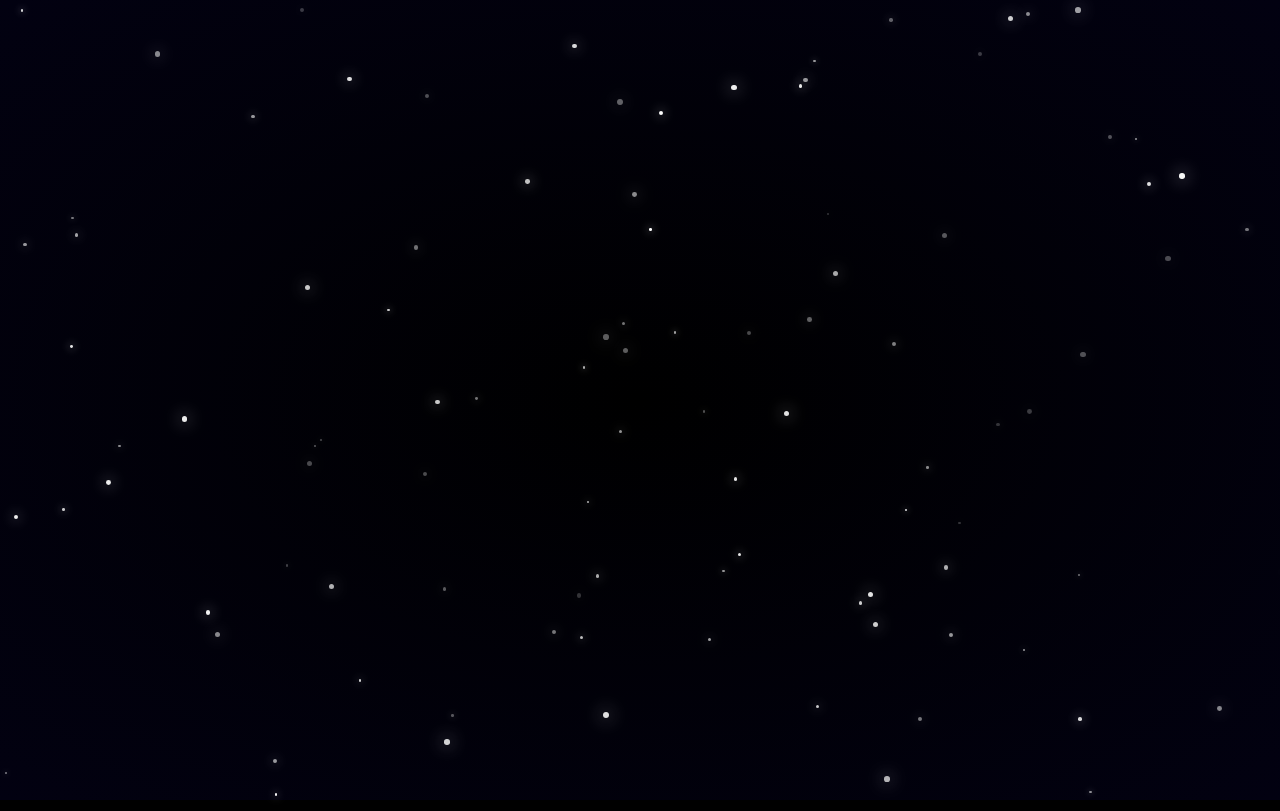
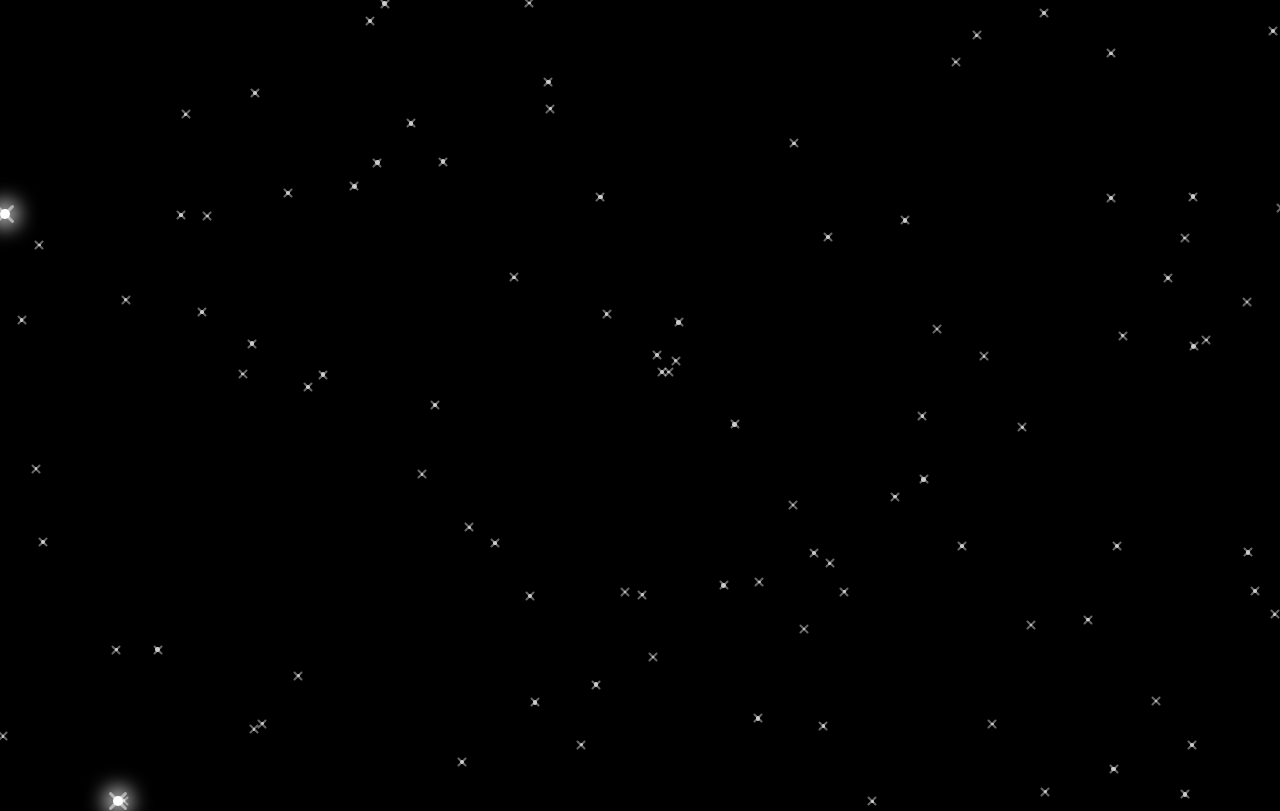
Before and after one commit to A7Spy/S-star-map-E4-FTOAO, a plain HTML site: page index.html in a window 1280 px wide. Drawn offline with Linux system fonts and the light colour scheme.

Commit message:
index.html(E1)

```diff
--- a/index.html
+++ b/index.html
@@ -7,95 +7,92 @@
     body {
       margin: 0;
       background: black;
-      color: white;
-      font-family: Arial, sans-serif;
       overflow: hidden;
-    }
-    .star-map {
-      position: relative;
-      width: 100vw;
-      height: 100vh;
-      background: radial-gradient(ellipse at center, #000 0%, #020111 100%);
     }
     .star {
       position: absolute;
+      background: white;
       border-radius: 50%;
-      cursor: pointer;
-      transition: transform 0.2s, box-shadow 0.2s;
+      opacity: 0.8;
     }
-    .star:hover {
-      transform: scale(1.8);
-      box-shadow: 0 0 15px #0ff;
+    /* تأثير وميض النجمة */
+    .star::before, .star::after {
+      content: '';
+      position: absolute;
+      top: 50%;
+      left: 50%;
+      background: rgba(255,255,255,0.5);
+      transform: translate(-50%, -50%) rotate(45deg);
+      border-radius: 2px;
     }
-    .tooltip {
-      position: absolute;
-      background: rgba(0, 0, 0, 0.8);
-      color: #fff;
-      padding: 4px 8px;
-      border-radius: 6px;
-      font-size: 14px;
-      white-space: nowrap;
-      pointer-events: none;
-      opacity: 0;
-      transition: opacity 0.2s;
+    .star::before {
+      width: 12px;
+      height: 2px;
+    }
+    .star::after {
+      width: 2px;
+      height: 12px;
+    }
+    /* النجوم الكبيرة */
+    .big-star {
+      width: 10px !important;
+      height: 10px !important;
+      box-shadow: 0 0 20px 8px rgba(255,255,255,0.9);
+      opacity: 1;
+    }
+    .big-star::before {
+      width: 24px;
+      height: 3px;
+    }
+    .big-star::after {
+      width: 3px;
+      height: 24px;
+    }
+    .star:hover::after,
+    .star:hover::before {
+      background: yellow;
     }
   </style>
 </head>
 <body>
-  <div class="star-map" id="starMap">
-  </div>
-
-  <div class="tooltip" id="tooltip"></div>
-
   <script>
-    const starMap = document.getElementById('starMap');
-    const tooltip = document.getElementById('tooltip');
-
-    // Example star names
     const starNames = [
-      "Altair", "Sirius", "Vega", "Canopus", "Aldebaran", "Capella", "Rigel", "Bellatrix", "Betelgeuse",
-      "Fomalhaut", "Castor", "Pollux", "Spica", "Sadalsuud", "Tarazed", "Procyon", "Deneb", "Alnitak",
-      "Alhena", "Regulus", "Mintaka", "Arcturus", "Zubeneschamali", "Denebola", "Dubhe", "Polaris",
-      "Caph", "Acubens", "Kaus Australis", "Antares", "Thuban", "Sadr", "Alnair", "Alcor", "Mizar",
-      "Algol", "Alpheratz", "Hamal", "Markab", "Enif"
+      "Sirius","Canopus","Arcturus","Vega","Capella","Rigel","Procyon","Achernar",
+      "Betelgeuse","Hadar","Altair","Acrux","Aldebaran","Antares","Spica","Pollux",
+      "Fomalhaut","Deneb","Mimosa","Regulus","Adhara","Shaula","Castor","Bellatrix",
+      "Elnath","Miaplacidus","Alnilam","Alnair","Alioth","Alnitak","Dubhe","Merak",
+      "Wezen","Sargas","Kaus Australis","Avior","Alhena","Peacock","Mirzam","Polaris",
+      "Menkalinan","Alphard","Rasalhague","Algol","Zubenelgenubi","Markab","Sadalmelik",
+      "Nunki","Denebola","Alsephina","Gacrux"
     ];
 
-    // Generate many stars with random positions, sizes, brightness
-    for (let i = 0; i < 100; i++) {
-      const star = document.createElement('div');
-      const size = Math.random() * 4 + 2; // star size between 2 and 6 px
-      const brightness = Math.random() * 0.8 + 0.2; // opacity between 0.2 and 1
-
-      star.classList.add('star');
-      star.style.width = size + 'px';
-      star.style.height = size + 'px';
-      star.style.top = Math.random() * 100 + '%';
-      star.style.left = Math.random() * 100 + '%';
-      star.style.background = `rgba(255,255,255,${brightness})`;
-      star.style.boxShadow = `0 0 ${size * 3}px rgba(255,255,255,${brightness})`;
-
-      // assign random name from list
-      const name = starNames[Math.floor(Math.random() * starNames.length)];
-      star.setAttribute('data-name', name);
-
-      starMap.appendChild(star);
+    function random(min, max) {
+      return Math.random() * (max - min) + min;
     }
 
-    const stars = document.querySelectorAll('.star');
+    // نعمل 100 نجمة
+    for (let i = 0; i < 100; i++) {
+      const star = document.createElement("div");
+      star.classList.add("star");
 
-    stars.forEach(star => {
-      star.addEventListener('mouseenter', e => {
-        tooltip.textContent = star.getAttribute('data-name');
-        tooltip.style.opacity = 1;
-      });
-      star.addEventListener('mousemove', e => {
-        tooltip.style.top = (e.pageY + 15) + 'px';
-        tooltip.style.left = (e.pageX + 15) + 'px';
-      });
-      star.addEventListener('mouseleave', () => {
-        tooltip.style.opacity = 0;
-      });
-    });
+      // خلي نجمتين كبار مميزين
+      if (i === 10 || i === 50) {
+        star.classList.add("big-star");
+        star.title = starNames[Math.floor(Math.random() * starNames.length)] + " (Giant)";
+      } else {
+        const size = random(2, 5);
+        star.style.width = `${size}px`;
+        star.style.height = `${size}px`;
+        star.style.left = `${random(0, window.innerWidth)}px`;
+        star.style.top = `${random(0, window.innerHeight)}px`;
+        star.title = starNames[Math.floor(Math.random() * starNames.length)];
+      }
+
+      star.style.left = `${random(0, window.innerWidth)}px`;
+      star.style.top = `${random(0, window.innerHeight)}px`;
+
+      document.body.appendChild(star);
+    }
   </script>
 </body>
 </html>
```
